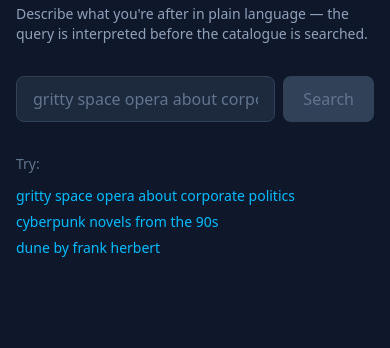
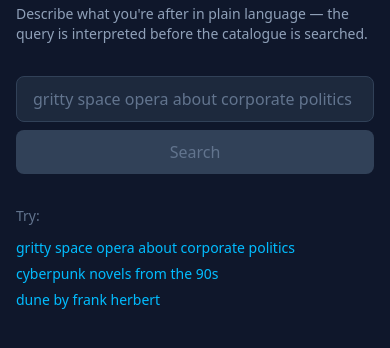
Before and after one commit to rbakken2504/LibraryApp, a plain HTML site: page LibraryApp/wwwroot/index.html in a window 390 px wide. Shown: the part 80-428 px from the top of the page. Drawn offline with nearby package versions, Linux system fonts and the light colour scheme.

Commit message:
Stack the search button below the input on small screens
At 320px the side-by-side layout left the input 167px wide — roughly twenty
visible characters — which is too cramped for a UI whose whole premise is
typing a sentence rather than keywords.

Below Tailwind's sm breakpoint the button now sits under the input, which
also makes it a full-width tap target. Tablet and desktop are unchanged.

Measured at three widths, before -> after:

  320px  input 167 -> 267px, button full width
  390px  input 237 -> 337px, button full width
  768px  input 614px, button beside it (unchanged)

No horizontal overflow at any width, and the button stays at or above the
44px minimum touch target throughout.

Co-Authored-By: Claude Opus 5 <noreply@anthropic.com>

```diff
--- a/LibraryApp/wwwroot/index.html
+++ b/LibraryApp/wwwroot/index.html
@@ -31,7 +31,9 @@
             </p>
         </header>
 
-        <form @submit.prevent="search" class="flex gap-2">
+        <!-- Stacked below sm: at 320px a side-by-side button leaves the input ~167px, about twenty
+             characters, which is not enough for a UI built around typing a sentence. -->
+        <form @submit.prevent="search" class="flex flex-col gap-2 sm:flex-row">
             <label for="q" class="sr-only">Search query</label>
             <input
                 id="q"
```
